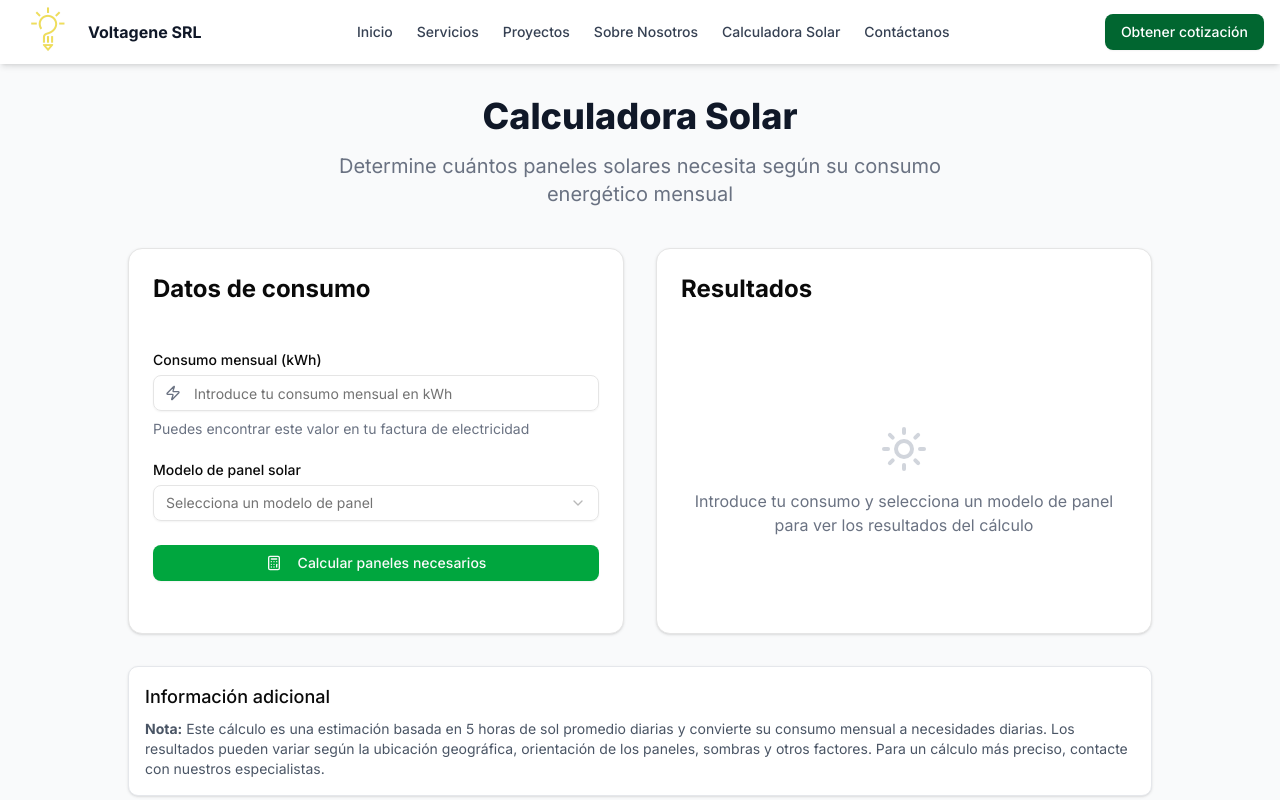
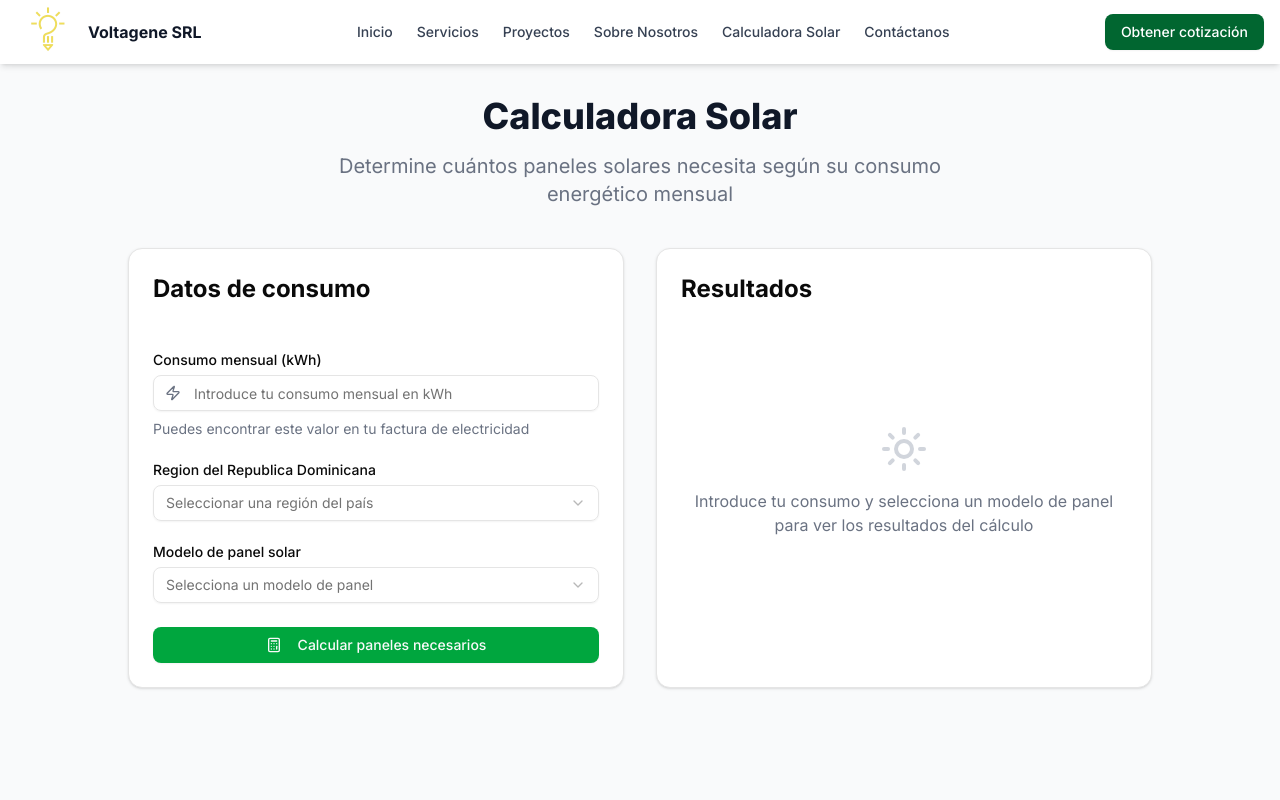
Before and after one commit to InuzDev/Voltagene-Landsite, a Next.js app: page /Panel-Calculator in a window 1280 px wide. Shown: the top 800 px of the page. Built offline with nearby package versions, Linux system fonts and the light colour scheme.

Commit message:
Updating the Panel calculator so it can work with different regions in Dominican Republic.

```diff
--- a/app/Panel-Calculator/page.tsx
+++ b/app/Panel-Calculator/page.tsx
@@ -22,8 +22,16 @@ const SOLAR_PANELS = [
    { id: "premium600", name: "Premium Solar 600W", power: 600 },
 ]
 
+// Location of each region in Dominican Republic
+
+// We also need a dropdown menu that combines with the actual design.
+const REGIONS = [
+   { id: 'santiago', regionName: 'Santiago', sunhours: 3 },
+   { id: 'SantoDomingo', regionName: 'Santo Domingo', sunhours: 7 }
+]
+
 // Average sun hours per day (can be adjusted based on location)
-const AVERAGE_SUN_HOURS = 5
+// const AVERAGE_SUN_HOURS = 5
 
 // Helper function to format numbers with thousand separators
 const formatNumber = (num: number): string => {
@@ -31,6 +39,10 @@ const formatNumber = (num: number): string => {
 }
 
 export default function CalculadoraSolarPage() {
+
+   const [region, setRegion] = useState<string>("")
+
+   // this is for the solar panels information
    const [monthlyConsumption, setMonthlyConsumption] = useState<string>("")
    const [panelModel, setPanelModel] = useState<string>("")
    const [result, setResult] = useState<{
@@ -46,15 +58,16 @@ export default function CalculadoraSolarPage() {
       if (!monthlyConsumption || !panelModel) return
 
       // Convert monthly kWh to daily Wh
-      const monthlyConsumptionKWh = Number.parseFloat(monthlyConsumption)
+      const monthlyConsumptionKWh = parseFloat(monthlyConsumption) // Fix this, as the monthlyConsumption should be a integer only
       const dailyConsumptionWh = (monthlyConsumptionKWh * 1000) / 30
 
       const selectedPanel = SOLAR_PANELS.find((panel) => panel.id === panelModel)
+      const selectedRegion = REGIONS.find((_region) => _region.id === region)
 
-      if (!selectedPanel) return
+      if (!selectedPanel || !selectedRegion) return
 
       // Basic calculation: Daily consumption (Wh) / (Panel power (W) * Sun hours)
-      const panelCount = Math.ceil(dailyConsumptionWh / (selectedPanel.power * AVERAGE_SUN_HOURS))
+      const panelCount = Math.ceil(dailyConsumptionWh / (selectedPanel.power * selectedRegion.sunhours))
       const totalPowerW = panelCount * selectedPanel.power
       const totalPowerKW = totalPowerW / 1000
 
@@ -101,6 +114,22 @@ export default function CalculadoraSolarPage() {
                      </div>
 
                      <div className="space-y-2">
+                        <Label htmlFor="region">Region del Republica Dominicana</Label>
+                        <Select value={region} onValueChange={setRegion}>
+                           <SelectTrigger id="region" className="w-full">
+                              <SelectValue placeholder="Seleccionar una región del país" />
+                           </SelectTrigger>
+                           <SelectContent>
+                              {REGIONS.map((region) => (
+                                 <SelectItem key={region.id} value={region.id}>
+                                    {region.regionName}
+                                 </SelectItem>
+                              ))}
+                           </SelectContent>
+                        </Select>
+                     </div>
+
+                     <div className="space-y-2">
                         <Label htmlFor="model">Modelo de panel solar</Label>
                         <Select value={panelModel} onValueChange={setPanelModel}>
                            <SelectTrigger id="model" className="w-full">
@@ -141,9 +170,9 @@ export default function CalculadoraSolarPage() {
                                  <span className="font-medium">Consumo mensual:</span> {formatNumber(result.monthlyConsumptionKWh)}{" "}
                                  kWh
                               </p>
-                              <p className="text-gray-700">
+                              {/* <p className="text-gray-700">
                                  <span className="font-medium">Horas de sol promedio:</span> {AVERAGE_SUN_HOURS} horas
-                              </p>
+                              </p> */}
                               <div className="pt-3 border-t border-green-200">
                                  <p className="text-xl font-bold text-green-800">
                                     Necesitas {formatNumber(result.panelCount)} paneles solares
@@ -176,7 +205,7 @@ export default function CalculadoraSolarPage() {
                </Card>
             </div>
 
-            <div className="max-w-5xl mx-auto mt-8 p-4 bg-white rounded-lg shadow-sm border border-gray-200">
+            {/* <div className="max-w-5xl mx-auto mt-8 p-4 bg-white rounded-lg shadow-sm border border-gray-200">
                <h3 className="font-medium text-lg mb-2">Información adicional</h3>
                <p className="text-sm text-gray-600">
                   <strong>Nota:</strong> Este cálculo es una estimación basada en {AVERAGE_SUN_HOURS} horas de sol promedio
@@ -184,7 +213,7 @@ export default function CalculadoraSolarPage() {
                   ubicación geográfica, orientación de los paneles, sombras y otros factores. Para un cálculo más preciso,
                   contacte con nuestros especialistas.
                </p>
-            </div>
+            </div> */}
          </main>
       </div>
    )
```
